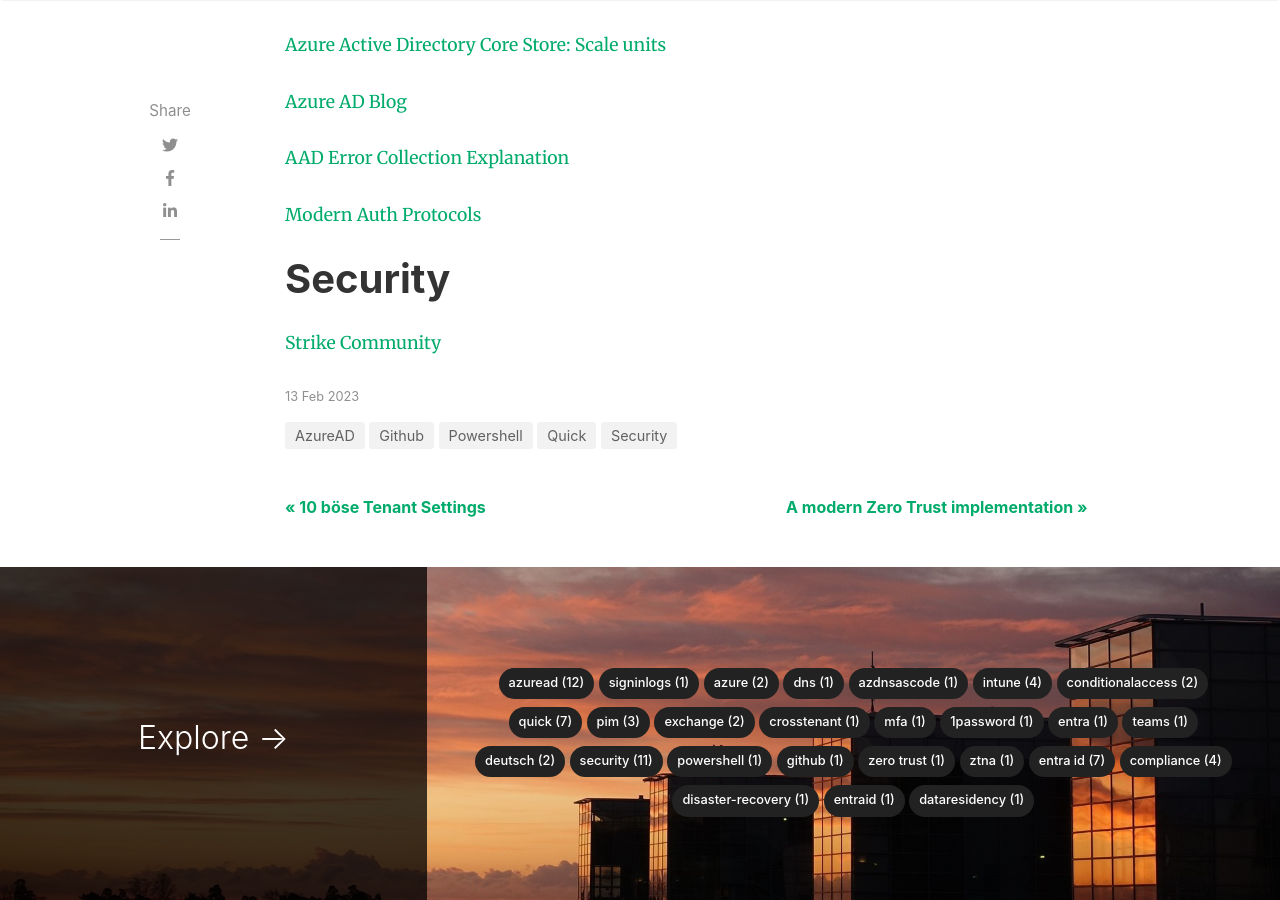
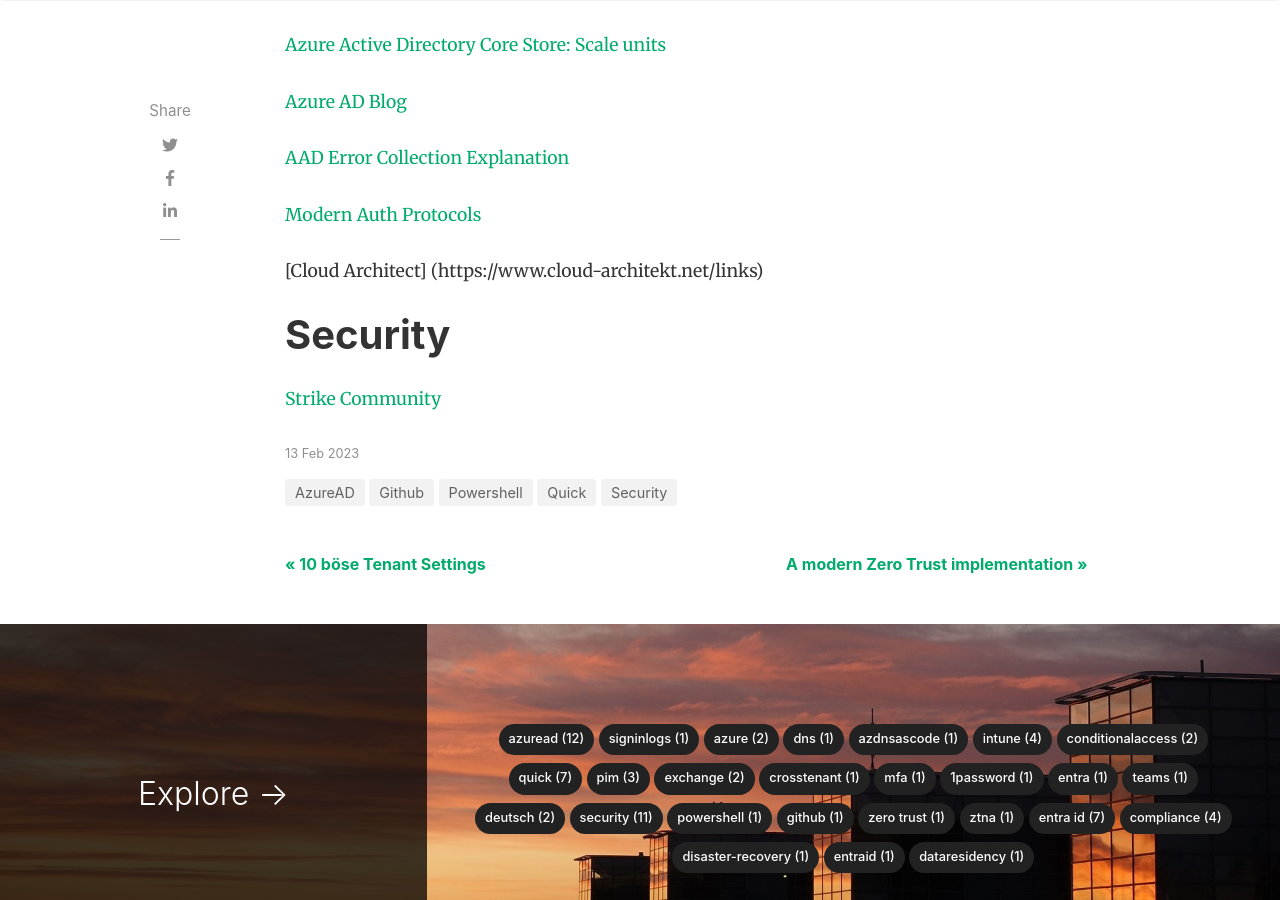
Before and after one commit to Timsto/timsto.github.io, a Jekyll site: the page built from _posts/2023-02-13-MyFavIdentityRepos.md, in a window 1280 px wide and 900 px high, scrolled down 1411 px. Built offline with Jekyll 4.4.1, drawn with Linux system fonts in a browser that asks for light colours; nearby versions of some CDN libraries; comment, search, counter and statistics services are not loaded.

Commit message:
add thomas

```diff
--- a/_posts/2023-02-13-MyFavIdentityRepos.md
+++ b/_posts/2023-02-13-MyFavIdentityRepos.md
@@ -33,6 +33,7 @@
 
 [Modern Auth Protocols ](https://auth0.com/docs/videos/learn-identity-series/introduction-to-identity)
 
+[Cloud Architect] (https://www.cloud-architekt.net/links)
 # Security
 
 [Strike Community](https://strikecommunity.azurewebsites.net/index.html)
```
